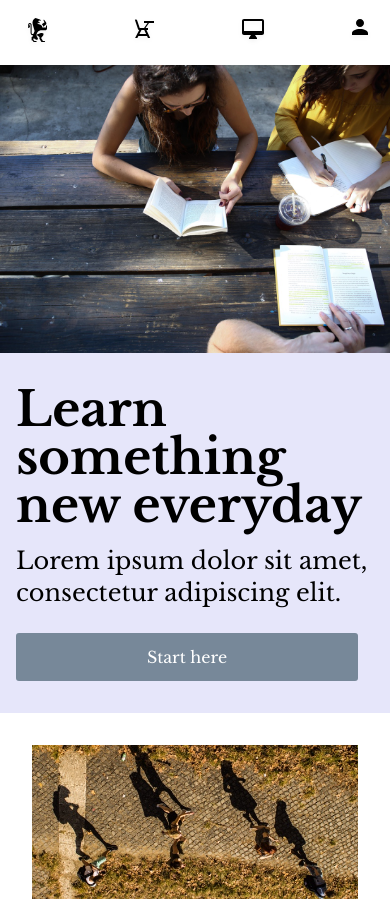
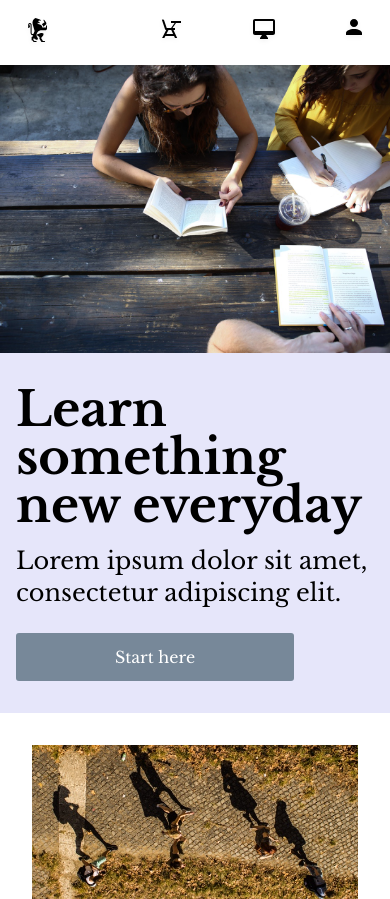
Before and after one commit to Walaito/colmar-academy, a plain HTML site: page index.html in a window 390 px wide. Shown: the top 899 px of the page. Drawn offline with nearby package versions, Linux system fonts and the light colour scheme.

Commit message:
Fix responsive design and add favicon

```diff
--- a/index.html
+++ b/index.html
@@ -2,10 +2,13 @@
 <html lang="en" dir="ltr">
   <head>
     <meta charset="utf-8">
+    <meta name="viewport" content="width=device-width, initial-scale=1">
     <link rel="stylesheet" href="./resources/css/reset.css" type="text/css">
     <link rel="stylesheet" href="./resources/css/style.css" type="text/css">
     <link href="https://fonts.googleapis.com/css?family=Libre+Baskerville:400,700" rel="stylesheet">
+    <link rel="icon" type="image/png" href="./resources/favicon/ic-logo.ico" sizes="32x32">
     <title>Colmar Academy</title>
+    <meta name="description" content="Colmar Academy Build Colmar Academy's responsive site from scratch, making typographic and color design choices on your own.">
   </head>
   <body>
 
@@ -265,7 +268,7 @@
         <div class="thesis section">
           <!--highlight thesis-->
           <div class="highlight container">
-            <video controls preload="metadata" onclick="this.paused ? this.play() : this.pause();">
+            <video controls poster="./resources/images/thumbnail-vdo.png" onclick="this.paused ? this.play() : this.pause();">
               <source src="./resources/videos/thesis.mp4" type="video/mp4">
             </video>
 
--- a/resources/css/style.css
+++ b/resources/css/style.css
@@ -84,6 +84,7 @@ div.logo {
 
 ul.menu {
   display: flex;
+  width: auto;
 }
 
 .menu a {
@@ -124,7 +125,7 @@ div.start.section {
   background-size: 65%;
   color: white;
   text-align: center;
-  padding: 0.5rem 7rem;
+  padding: 0.5rem 5rem;
   border-radius: 3px;
   width: 33%;
   transition: background-color 300ms ease-out;
@@ -132,6 +133,7 @@ div.start.section {
 
 .start-btn a {
   color: white;
+  font-size: inherit;
 }
 
 .start-btn p:hover {
@@ -269,7 +271,7 @@ nav.terms a:hover {
 }
 
 /*Desktop style*/
-@media only screen and (min-width : 769px) and (max-width : 1600px) {
+@media only screen and (min-width : 768px) and (max-width : 1600px) {
 
   .mobile {
     display: none;
@@ -278,7 +280,7 @@ nav.terms a:hover {
 
 
 /*Mobile style*/
-@media only screen and (min-width : 320px) and (max-width : 768px) {
+@media only screen and (min-width : 320px) and (max-width : 767px) {
 
   .desktop {
     display: none;
@@ -312,9 +314,14 @@ nav.terms a:hover {
     display: none;
   }
 
-  .menu a {
+  ul.menu {
+    width: 14rem;
+    justify-content: space-between;
+  }
+
+  /*.menu a {
     margin-left: 5rem;
-  }
+  }*/
 
   div.start.section {
     padding-bottom: 1rem;
```
Also changed, not shown: resources/favicon/ic-logo.ico (added), resources/images/thumbnail-vdo.png (added).
